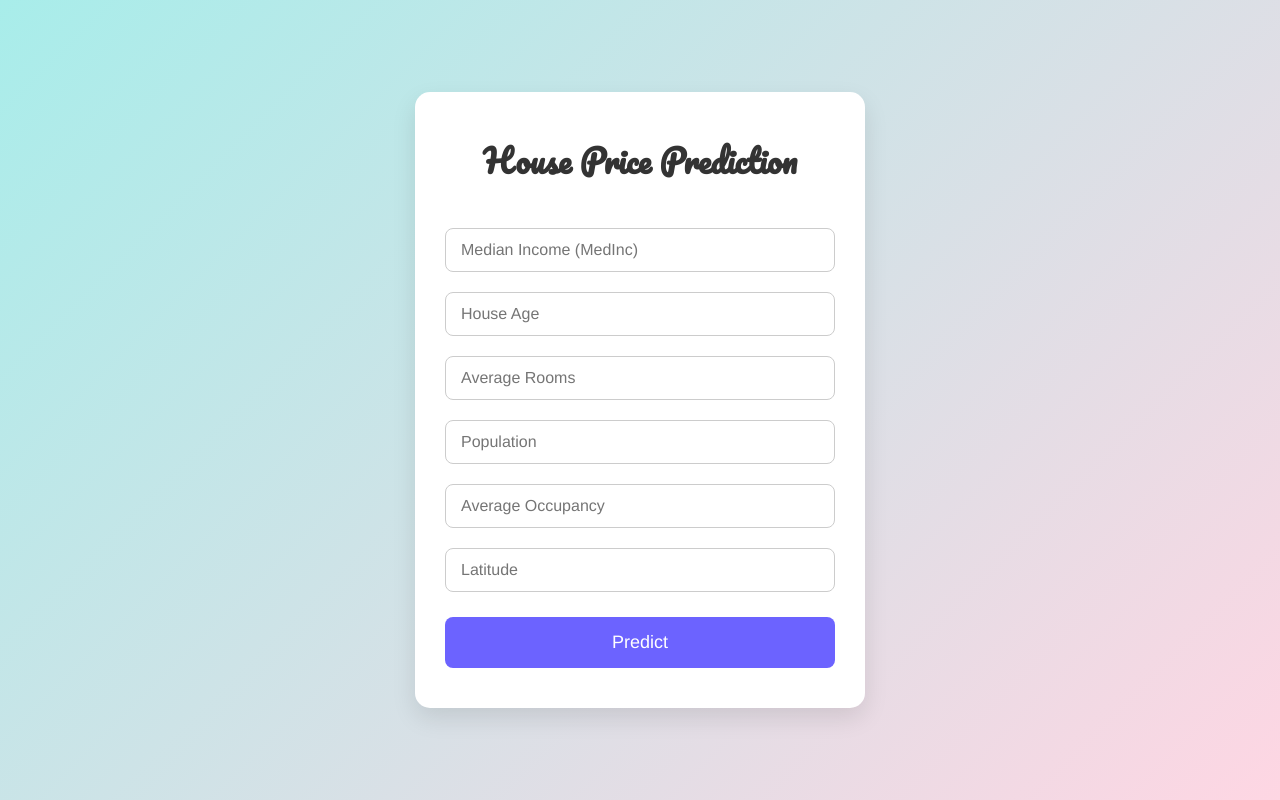
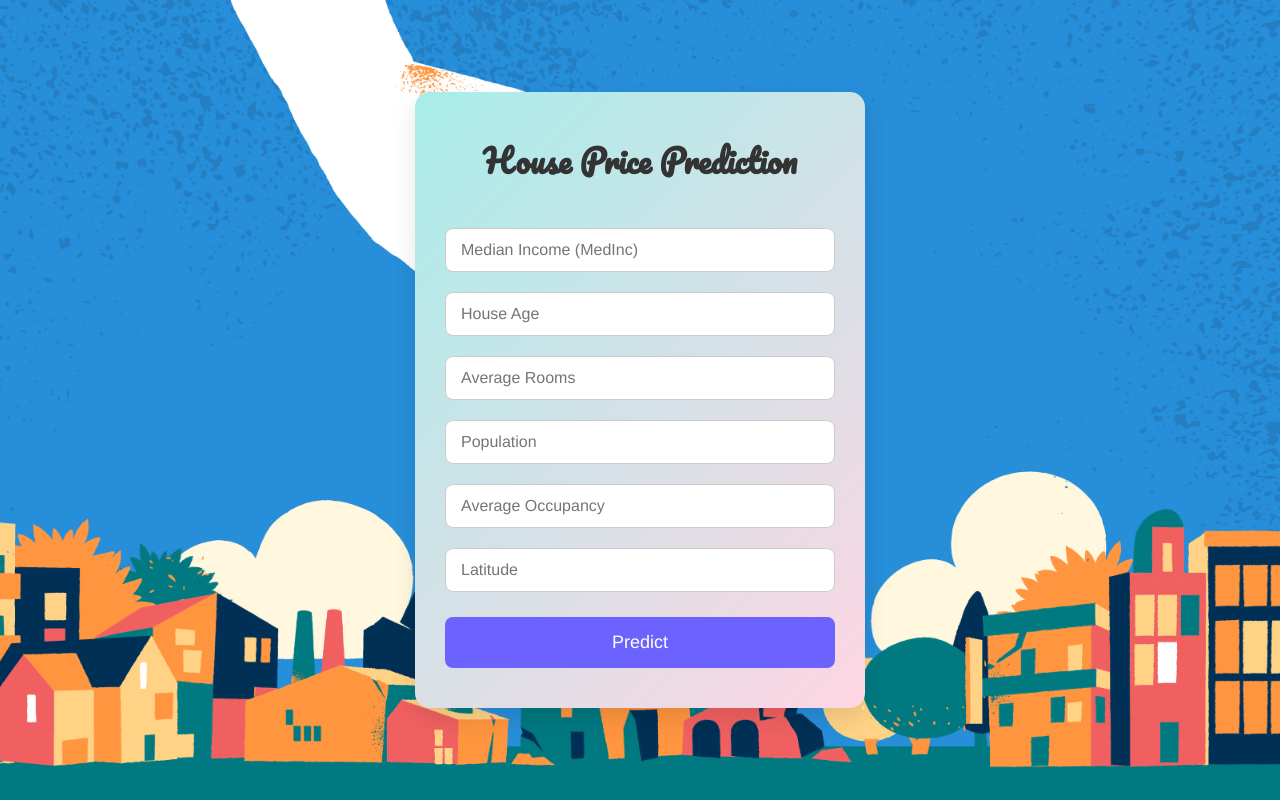
Before and after one commit to Anshuman776/california_housing_project, a Flask app: page / in a window 1280 px wide. Run offline with Flask 3, Linux system fonts and the light colour scheme; parts of the project's set-up code (start-up, migrations or seed data) failed here and were passed over.

Commit message:
added background image

```diff
--- a/templates/index.html
+++ b/templates/index.html
@@ -20,10 +20,15 @@
             align-items: center;
             min-height: 100vh;
             padding: 20px;
-        }
+            background-image: url(OSVNYT0.jpg);
+            background-size: cover;
+            background-position: center;
+            background-repeat: no-repeat;
+}
+
 
         .container {
-            background: #fff;
+             background: linear-gradient(135deg, #a8edea, #fed6e3);
             padding: 40px 30px;
             border-radius: 15px;
             box-shadow: 0 10px 25px rgba(0, 0, 0, 0.1);
```
Also changed, not shown: templates/OSVNYT0.jpg (added), 1 other file.
